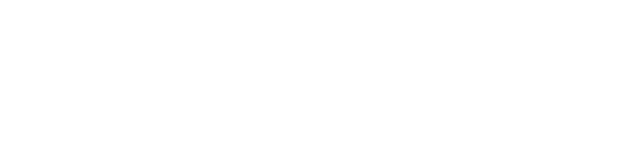
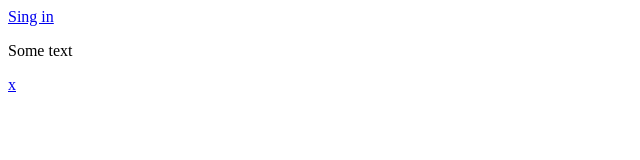
Before and after one commit to vladspirin/tasks-from-the-courses, a plain HTML site: page homework/Lesson8/hw-l8-index.html in a window 1280 px wide. Shown: the whole page, without its empty margins (0-640 px from the left). Drawn offline with Linux system fonts and the light colour scheme.

Commit message:
Added index.html file structure + all tags I need

```diff
--- a/homework/Lesson8/hw-l8-index.html
+++ b/homework/Lesson8/hw-l8-index.html
@@ -8,6 +8,23 @@
   <link href="css/style.css" rel="stylesheet" type="text/css">
 </head>
 <body>
+  <!-- Кнопка -->
+  <div id="wrapper">
+    <div id="btn">
+      <a class="button" href="#">Sing in</a>
+    </div>
+  </div>
+  <!-- / Кнопка -->
+
+  <!-- Надо связать блок с кнопкой и модальное окно
+  ================================================== -->
+
+  <!-- Модальное окно -->
+  <div id="modWind">
+    <p class="text">Some text</p>
+    <a class="close" href="#">x</a>
+  </div>
+  <!-- / Модальное окно -->
 
   <script src="js/script-task1.js"></script>
 
```
